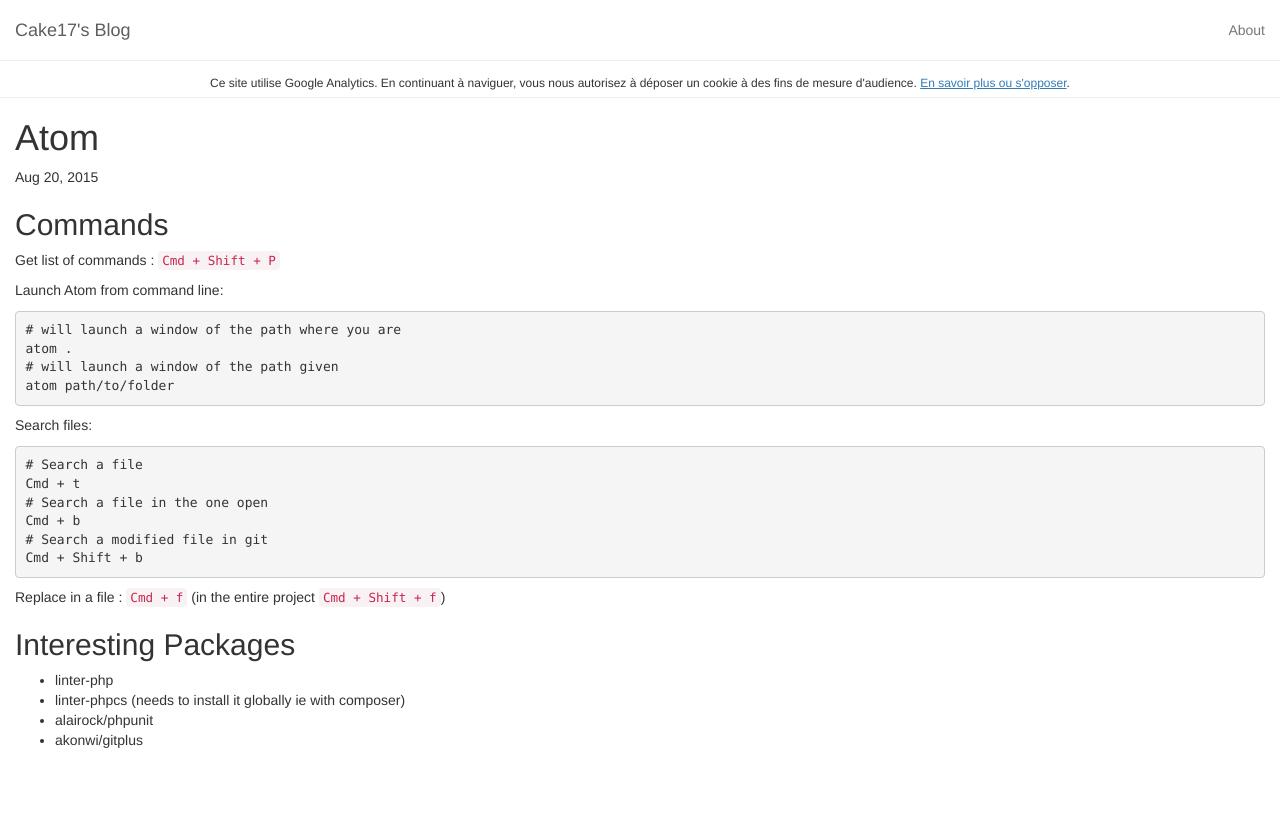
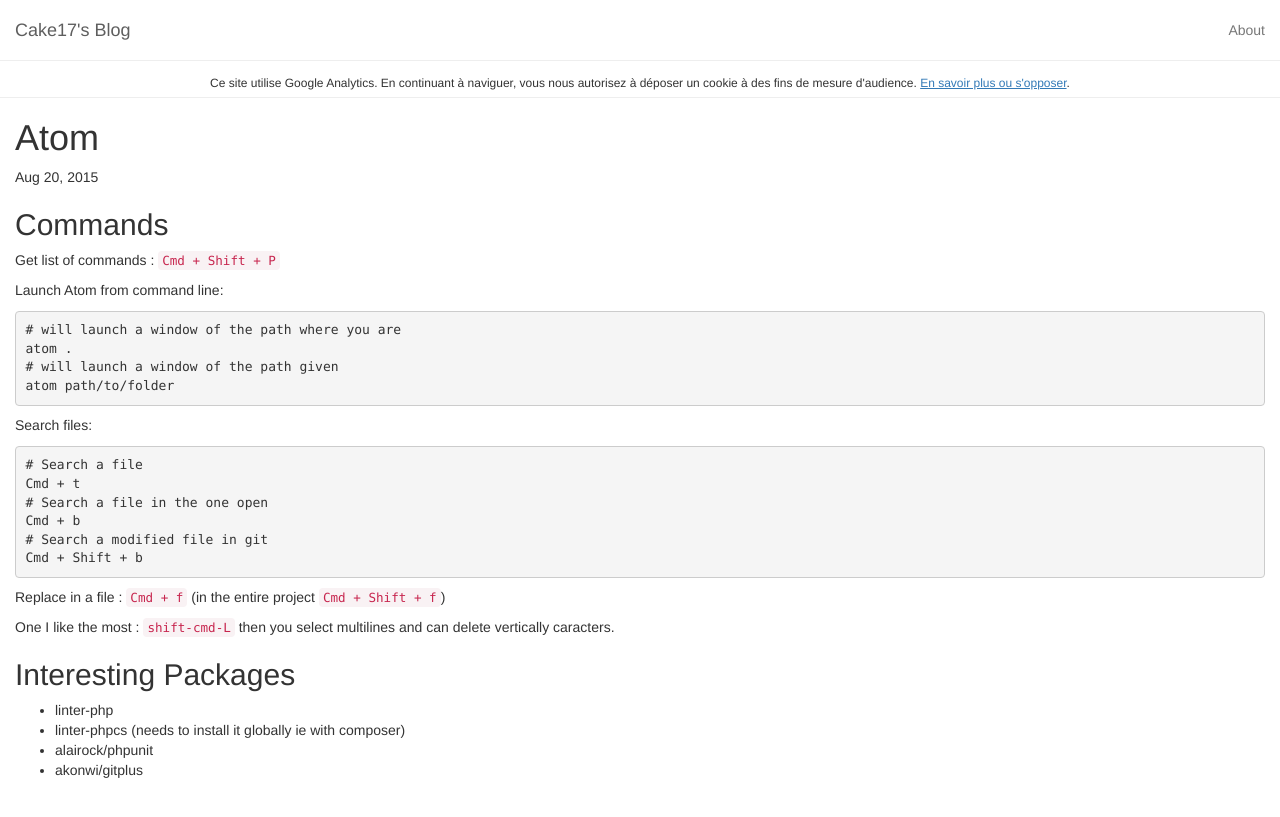
Before and after one commit to cake17/cake17.github.io, a Jekyll site: the page built from _posts/2015-08-20-atom.md, in a window 1280 px wide. Shown: the top 817 px of the page. Built offline with Jekyll 4.4.1, drawn with Linux system fonts in a browser that asks for light colours; comment, search, counter and statistics services are not loaded.

Commit message:
add mutiline column in atom

```diff
--- a/_posts/2015-08-20-atom.md
+++ b/_posts/2015-08-20-atom.md
@@ -33,6 +33,8 @@
 Replace in a file : `Cmd + f` (in the entire project `Cmd + Shift + f`)
 
 
+One I like the most : `shift-cmd-L` then you select multilines and can delete vertically caracters.
+
 ## Interesting Packages
 
 - linter-php
```
